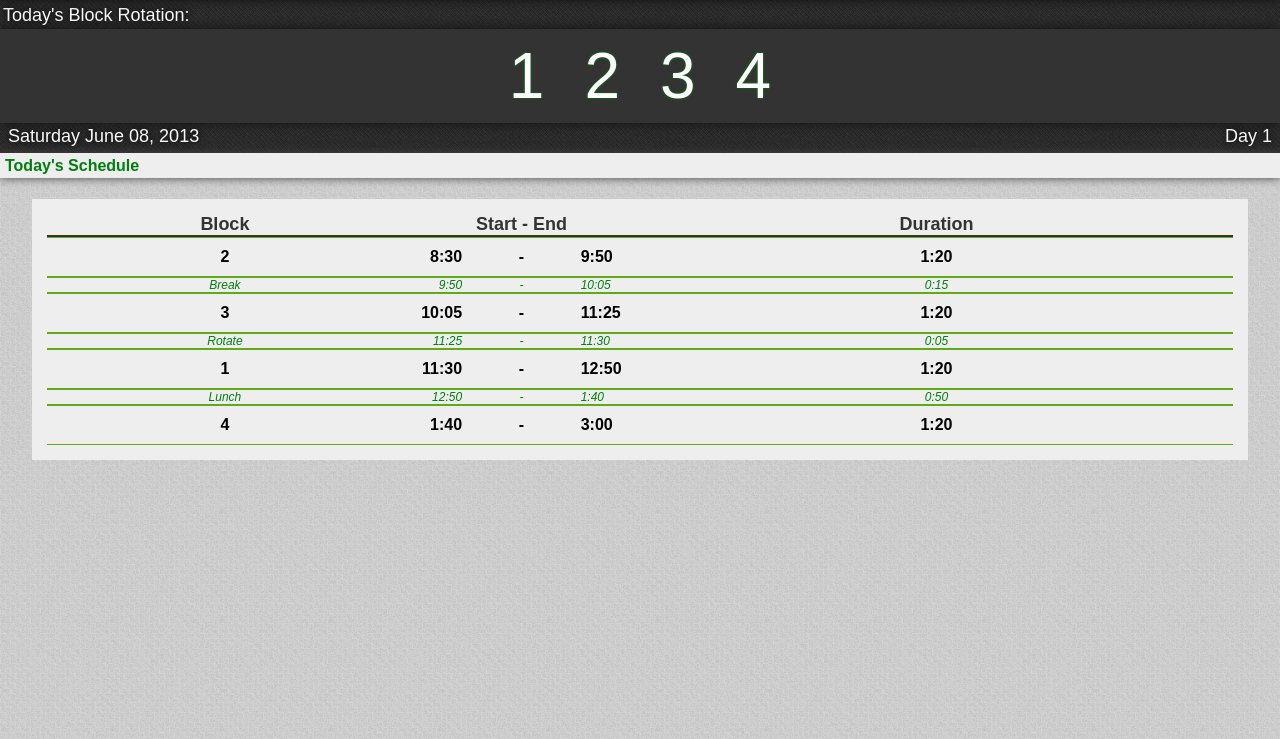
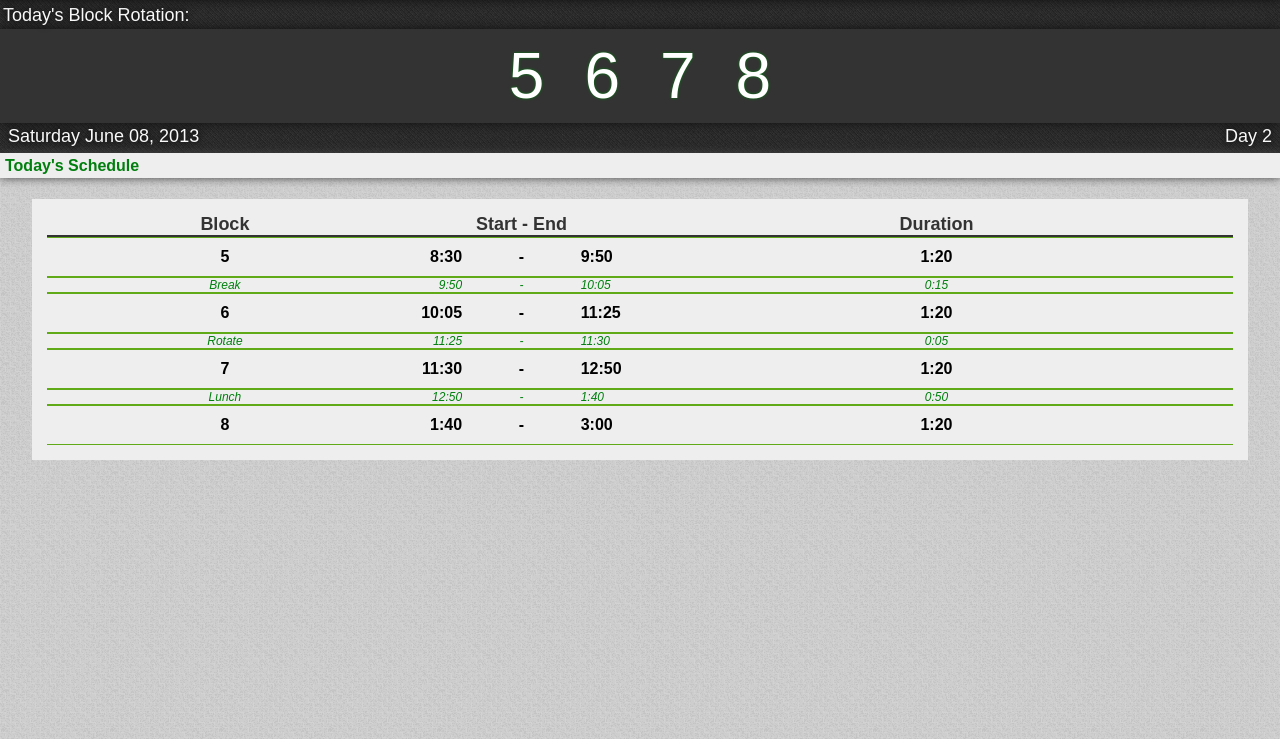
Before and after one commit to cbolton97/Neon, a plain HTML site: page index.html in a window 1280 px wide. Shown: the part 61-800 px from the top of the page. Drawn offline with nearby package versions, Linux system fonts and the light colour scheme.

Commit message:
completed timetable loading, json display

```diff
--- a/index.html
+++ b/index.html
@@ -38,10 +38,11 @@
 					<span id="ticker-numbers-header">Today's Block Rotation:</span>
 				</div>
 				<div id="ticker-numbers">
-					<span id="block1"></span>
-					<span id="block2"></span>
-					<span id="block3"></span>
-					<span id="block4"></span>
+					<span id="error-toast"></span>
+					<span class="ticker-block" id="block1"></span>
+					<span class="ticker-block" id="block2"></span>
+					<span class="ticker-block" id="block3"></span>
+					<span class="ticker-block" id="block4"></span>
 				</div>
 				<div class="ticker-text">
 					<span id="today-weekday"></span>
@@ -55,64 +56,8 @@
 				<h1>Today's Schedule</h1>
 		</div>
 	</div>
-		<div id="schedule-container">
-			<table id="schedule-table" cellpadding="0" cellspacing="0" width="95%">
-				<div id="schedule-table-thead">
-					<th class="table-th" id="table-th-c1">Block</th>
-					<th class="table-th" id="table-th-c2" colspan="3">Start - End</th>
-					<th class="table-th" id="table-th-c3">Duration</th>
-				</div>
-				<tr class="table-major" cellspacing="2">
-					<td class="major-c1">2</td>
-					<td class="major-c2">8:30</td>
-					<td class="major-c3">-</td>
-					<td class="major-c4">9:50</td>
-					<td class="major-c5">1:20</td>
-				</tr>
-					<tr class="table-minor">
-						<td class="minor-c1">Break</td>
-						<td class="minor-c2">9:50</td>
-						<td class="minor-c3">-</td>
-						<td class="minor-c4">10:05</td>
-						<td class="minor-c5">0:15</td>
-					</tr>
-				<tr class="table-major">
-					<td class="major-c1">3</td>
-					<td class="major-c2">10:05</td>
-					<td class="major-c3">-</td>
-					<td class="major-c4">11:25</td>
-					<td class="major-c5">1:20</td>
-				</tr>
-					<tr class="table-minor">
-						<td class="minor-c1">Rotate</td>
-						<td class="minor-c2">11:25</td>
-						<td class="minor-c3">-</td>
-						<td class="minor-c4">11:30</td>
-						<td class="minor-c5">0:05</td>
-					</tr>
-				<tr class="table-major">
-					<td class="major-c1">1</td>
-					<td class="major-c2">11:30</td>
-					<td class="major-c3">-</td>
-					<td class="major-c4">12:50</td>
-					<td class="major-c5">1:20</td>
-				</tr>
-					<tr class="table-minor">
-						<td class="minor-c1">Lunch</td>
-						<td class="minor-c2">12:50</td>
-						<td class="minor-c3">-</td>
-						<td class="minor-c4">1:40</td>
-						<td class="minor-c5">0:50</td>
-					</tr>
-				<tr class="table-major">
-					<td class="major-c1">4</td>
-					<td class="major-c2">1:40</td>
-					<td class="major-c3">-</td>
-					<td class="major-c4">3:00</td>
-					<td class="major-c5">1:20</td>
-				</tr>
-			</table>
-		</div>
+	<div id="timetable-load">
+	</div>
 			<script src="http://ajax.googleapis.com/ajax/libs/jquery/1.10.1/jquery.min.js"></script>
 			<script src="res/scripts/init.js"></script>
 			<script src="res/scripts/func.js"></script>
--- a/res/db/data.json
+++ b/res/db/data.json
@@ -1,17 +1,17 @@
 {"rotations":[
 	{
-	"date":"2012-09-01",
+	"date":"June 07, 2013",
 	"day":"1",
-	"type":"0",
-	"block1":"1",
-	"block2":"2",
-	"block3":"3",
-	"block4":"4"
+	"type":"10",
+	"block1":"",
+	"block2":"",
+	"block3":"",
+	"block4":""
 	},
 	{
-	"date":"2012-09-02",
+	"date":"June 08, 2013",
 	"day":"2",
-	"type":"1",
+	"type":"0",
 	"block1":"5",
 	"block2":"6",
 	"block3":"7",
--- a/res/scripts/func.js
+++ b/res/scripts/func.js
@@ -3,27 +3,35 @@
 $.getJSON('res/db/data.json', function(data) {
 
 	for (var i in data.rotations) {
-		if(data.rotations[i].date === todayDate){
+		if(data.rotations[i].date === today_date){
 			var current = data.rotations[i];
 
-			//document.getElementById("date").innerHTML = current.date;
-			document.getElementById("today-blockday").innerHTML = "Day " + current.day;
-			document.getElementById("block1").innerHTML = current.block1;
-			document.getElementById("block2").innerHTML = current.block2;
-			document.getElementById("block3").innerHTML = current.block3;
-			document.getElementById("block4").innerHTML = current.block4;
+			if(current.type === "10"){
+				$('#error-toast').show();
 
-			switch(current.type){
+				document.getElementById("error-toast").innerHTML = "No School Today";
+			}else{
 
-				case "0":
-					loadTimetable("0");
-				break;
+				//document.getElementById("date").innerHTML = current.date;
+				var block1 = current.block1;
+				var block2 = current.block2;
+				var block3 = current.block3;
+				var block4 = current.block4;
+				document.getElementById("today-blockday").innerHTML = "Day " + current.day;
+				document.getElementById("block1").innerHTML = block1;
+				document.getElementById("block2").innerHTML = block2;
+				document.getElementById("block3").innerHTML = block3;
+				document.getElementById("block4").innerHTML = block4;
 
-				case "1":
-					loadTimetable("1");
-				break;
+				//document.getElementById("timetable1").innerHTML = current.block1;
+				//document.getElementById("timetable2").innerHTML = current.block2;
+				//document.getElementById("timetable3").innerHTML = current.block3;
+				//document.getElementById("timetable4").innerHTML = current.block4;
+
+				loadTimetable(current.type, block1, block2, block3, block4);
 
 			}
+
 		}else{}
 	}
 
--- a/res/scripts/init.js
+++ b/res/scripts/init.js
@@ -1,4 +1,7 @@
 console.log("initializing...");
+
+	$('#error-toast').hide();
+
 
 	var now = new Date();
 
@@ -6,25 +9,27 @@ console.log("initializing...");
 	var months = new Array('January','February','March','April','May','June','July','August','September','October','November','December');
 
 	var date = ((now.getDate()<10) ? "0" : "")+ now.getDate();
-
 	function fourdigits(number)	{
 		return (number < 1000) ? number + 1900 : number;
 	}
 
 	today_weekday =  days[now.getDay()];
 	today_date = months[now.getMonth()] + " " + date + ", " + (fourdigits(now.getYear())) ;
-
 	document.getElementById('today-weekday').innerHTML = today_weekday;
 	document.getElementById('today-date').innerHTML = today_date;
 
 //====================================================================
 
-	var todayDate = "2012-09-01";
+	console.log(today_date);
 
+	function loadTimetable(type, block1, block2, block3, block4){
+		$('#timetable-load').load('res/timetables/timetable-full.html #' + type, function() {
+		  console.log('Load was performed on ' + type);
+		  document.getElementById("timetable1").innerHTML = block1;
+		  document.getElementById("timetable2").innerHTML = block2;
+		  document.getElementById("timetable3").innerHTML = block3;
+		  document.getElementById("timetable4").innerHTML = block4;
 
-	function loadTimetable(type){
-		$('#load').load('res/timetables/list.html #' + type, function() {
-		  console.log('Load was performed on ' + type);
 		});
 	}
 
--- a/res/styles/main-style.css
+++ b/res/styles/main-style.css
@@ -68,7 +68,15 @@ html, body{
 	/*border-top:3px solid #111;
 	border-bottom:3px solid #111;*/
 }
-	#ticker-numbers span{
+	#error-toast{
+		font:24px sans-serif;
+		color:red;
+		z-index:500;
+		text-align:center;
+		position:absolute;
+		width:100%;
+	}
+	.ticker-block{
 		margin:0 8px;
 		padding:15px 20px;
 		padding:15px 10px;
--- /dev/null
+++ b/res/timetables/timetable-full.html
@@ -0,0 +1,60 @@
+<div id="0">
+	<div id="schedule-container">
+		<table id="schedule-table" cellpadding="0" cellspacing="0" width="95%">
+			<div id="schedule-table-thead">
+				<th class="table-th" id="table-th-c1">Block</th>
+				<th class="table-th" id="table-th-c2" colspan="3">Start - End</th>
+				<th class="table-th" id="table-th-c3">Duration</th>
+			</div>
+			<tr class="table-major" cellspacing="2">
+				<td class="major-c1" id="timetable1"></td>
+				<td class="major-c2">8:30</td>
+				<td class="major-c3">-</td>
+				<td class="major-c4">9:50</td>
+				<td class="major-c5">1:20</td>
+			</tr>
+				<tr class="table-minor">
+					<td class="minor-c1">Break</td>
+					<td class="minor-c2">9:50</td>
+					<td class="minor-c3">-</td>
+					<td class="minor-c4">10:05</td>
+					<td class="minor-c5">0:15</td>
+				</tr>
+			<tr class="table-major">
+				<td class="major-c1" id="timetable2"></td>
+				<td class="major-c2">10:05</td>
+				<td class="major-c3">-</td>
+				<td class="major-c4">11:25</td>
+				<td class="major-c5">1:20</td>
+			</tr>
+				<tr class="table-minor">
+					<td class="minor-c1">Rotate</td>
+					<td class="minor-c2">11:25</td>
+					<td class="minor-c3">-</td>
+					<td class="minor-c4">11:30</td>
+					<td class="minor-c5">0:05</td>
+				</tr>
+			<tr class="table-major">
+				<td class="major-c1" id="timetable3"></td>
+				<td class="major-c2">11:30</td>
+				<td class="major-c3">-</td>
+				<td class="major-c4">12:50</td>
+				<td class="major-c5">1:20</td>
+			</tr>
+				<tr class="table-minor">
+					<td class="minor-c1">Lunch</td>
+					<td class="minor-c2">12:50</td>
+					<td class="minor-c3">-</td>
+					<td class="minor-c4">1:40</td>
+					<td class="minor-c5">0:50</td>
+				</tr>
+			<tr class="table-major">
+				<td class="major-c1" id="timetable4"></td>
+				<td class="major-c2">1:40</td>
+				<td class="major-c3">-</td>
+				<td class="major-c4">3:00</td>
+				<td class="major-c5">1:20</td>
+			</tr>
+		</table>
+	</div>
+</div>
--- /dev/null
+++ b/to-do.txt
@@ -0,0 +1,2 @@
+-Add more timetable profiles, rename file (timetable-full.html)
+-Clean up func.js (add error-toasts)
```
Also changed, not shown: res/styles/timetable_style.css (deleted, +0 -9 lines), res/timetables/list.html (deleted, +0 -13 lines).
